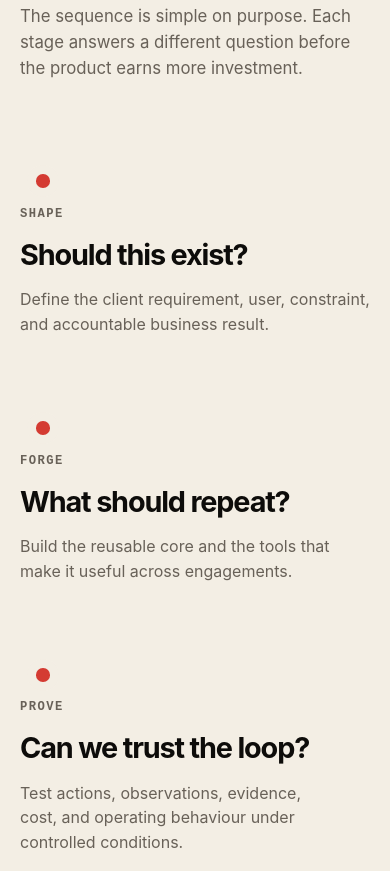
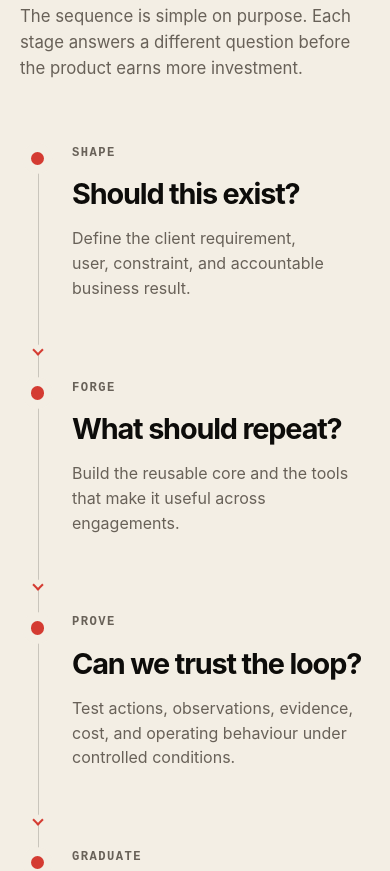
Before and after one commit to nsrnas/chuzosho, a website: page approach/index.html in a window 390 px wide. Shown: the part 1417-2288 px from the top of the page. Drawn offline with Linux system fonts and the light colour scheme.

Commit message:
Align approach flow connectors

```diff
--- a/assets/css/site-v3.css
+++ b/assets/css/site-v3.css
@@ -432,12 +432,17 @@ p { text-wrap: pretty; }
   box-shadow: 0 0 0 0.55rem var(--paper);
 }
 .flow-stage:not(:last-child)::after {
-  content: "→";
+  content: "";
   position: absolute;
-  top: 1.05rem;
-  right: 0.3rem;
-  color: var(--red);
-  font-size: 1.6rem;
+  top: 1.91rem;
+  left: calc(50% + 1.2rem);
+  z-index: 1;
+  width: 0.55rem;
+  height: 0.55rem;
+  border-top: 2px solid var(--red);
+  border-right: 2px solid var(--red);
+  background: var(--paper);
+  transform: rotate(45deg);
 }
 .flow-stage h3 { margin-bottom: 0.6rem; font-size: clamp(1.8rem, 3vw, 3rem); letter-spacing: -0.04em; }
 .flow-stage p { color: var(--muted); }
@@ -714,9 +719,29 @@ p { text-wrap: pretty; }
   .forge-stage:nth-child(2),
   .partner-step:nth-child(2) { border-right: 0; }
   .forge-stage:nth-child(-n + 2) { border-bottom: 1px solid var(--line-light); }
-  .approach-flow { grid-template-columns: repeat(2, 1fr); gap: 2.5rem 1.5rem; }
-  .approach-flow::before { display: none; }
-  .flow-stage:not(:last-child)::after { display: none; }
+  .approach-flow { grid-template-columns: 1fr; gap: 1.5rem; }
+  .approach-flow::before {
+    top: 0.75rem;
+    right: auto;
+    bottom: 0.75rem;
+    left: 1.1rem;
+    width: 1px;
+    height: auto;
+  }
+  .flow-stage { min-height: 12rem; padding: 0 0 2rem 4rem; }
+  .flow-stage::before { top: 0.35rem; left: 0.68rem; }
+  .flow-stage:not(:last-child)::after {
+    top: auto;
+    bottom: 0.15rem;
+    left: 0.85rem;
+    width: 0.5rem;
+    height: 0.5rem;
+    border: 0;
+    border-right: 2px solid var(--red);
+    border-bottom: 2px solid var(--red);
+    background: var(--paper);
+    transform: rotate(45deg);
+  }
   .contact-stage__grid { grid-template-columns: 1fr; }
   .contact-intro h1 { max-width: 12ch; }
 }
@@ -781,7 +806,7 @@ p { text-wrap: pretty; }
   .partner-step { min-height: 260px; border-right: 0; border-bottom: 1px solid var(--line-light); }
   .forge-stage:last-child,
   .partner-step:last-child { border-bottom: 0; }
-  .flow-stage { padding-top: 3.8rem; }
+  .flow-stage { min-height: 0; padding: 0 0 2.5rem 3.25rem; }
   .contact-form--glass { padding: 1.25rem; }
   .contact-intro h1 { font-size: clamp(3.2rem, 16vw, 5.4rem); }
   .footer-socials { display: grid; grid-template-columns: repeat(2, 1fr); }
```
